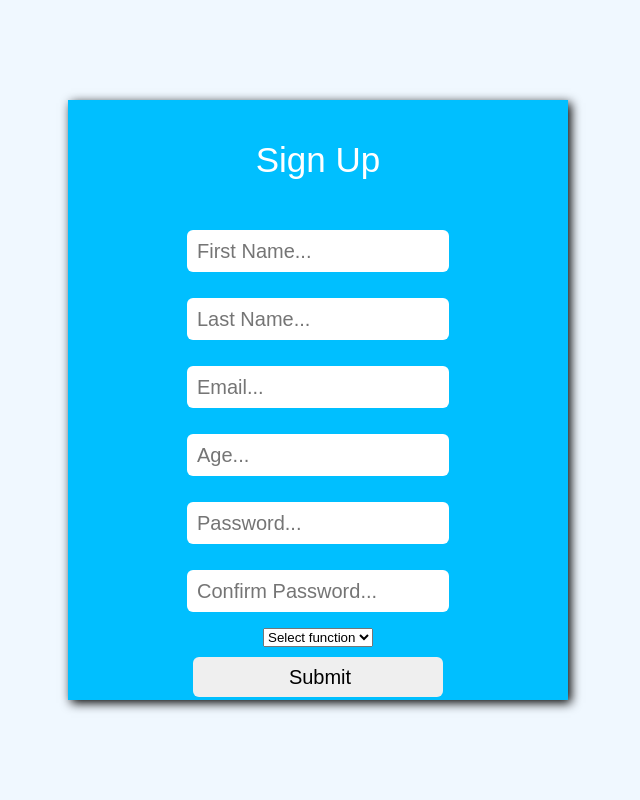
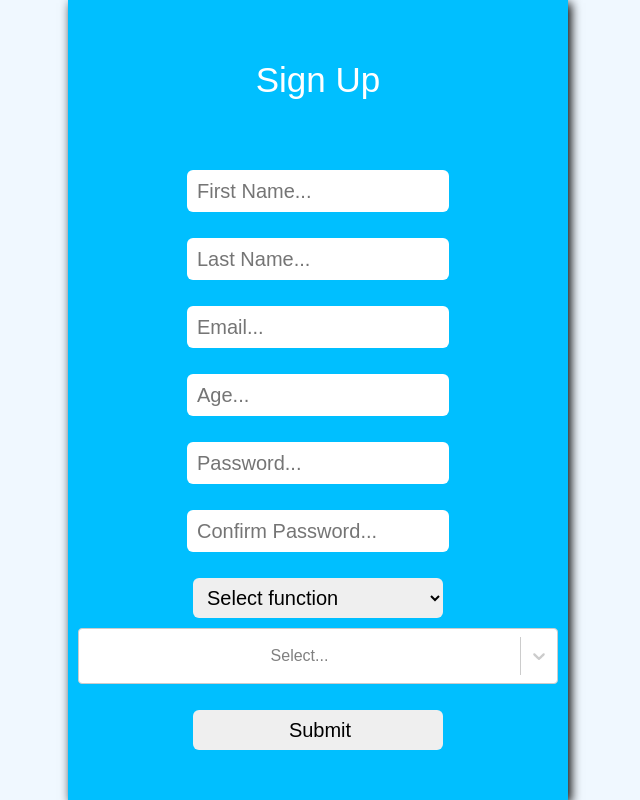
Before and after one commit to tlockhart/react-form, a React (Create React App) app: page / in a window 1280 px wide. Shown: the whole page, without its empty margins (322-962 px from the left). Built offline with nearby package versions, Linux system fonts and the light colour scheme.

Commit message:
chore: Added react-select validation

```diff
--- a/package.json
+++ b/package.json
@@ -11,6 +11,7 @@
     "react-dom": "^17.0.2",
     "react-hook-form": "^7.22.5",
     "react-scripts": "5.0.0",
+    "react-select": "^5.2.1",
     "web-vitals": "^2.1.2",
     "yup": "^0.32.11"
   },
--- a/src/App.css
+++ b/src/App.css
@@ -15,7 +15,7 @@ body {
 
 .Form {
     width: 500px;
-  height: 600px;
+    height: 800px;
     background-color: deepskyblue;
     box-shadow: 3px 3px 10px;
     font-family: Arial, Helvetica, sans-serif;
@@ -37,7 +37,7 @@ body {
     width: 100%;
 }
 
-.inputs input {
+.inputs input, .select {
     width: 250px;
     height: 40px;
     font-size: 20px;
@@ -47,6 +47,10 @@ body {
     margin-top: 10px;
 }
 
+.react-select {
+    margin: 10px;
+}
+
 .inputs #submit {
     cursor: pointer;
 }
--- a/src/Components/Form/index.js
+++ b/src/Components/Form/index.js
@@ -1,19 +1,34 @@
-import React from "react";
+import React, {useState} from "react";
 import "../../App.css";
 import "./options";
 
 import {useForm} from "react-hook-form";
 import {yupResolver} from "@hookform/resolvers/yup";
 import {schema} from "./schema";
+import Select from 'react-select';
+import {Controller} from "react-hook-form";
+
+const options = [
+    {value: 'chocolate', label: 'Chocolate'},
+    {value: 'strawberry', label: 'Strawberry'},
+    {value: 'vanilla', label: 'Vanilla'},
+];
 
 function Form() {
+    const [selectedOption, setSelectedOption] = useState(null);
+    const handleChange = (selectedOption) => {
+        // this.setState({ selectedOption });
+        setSelectedOption(selectedOption);
+        console.log(`Option selected:`, selectedOption);
+    };
     const {
         register,
+        control,
         handleSubmit,
         formState: {errors},
         setValue,
     } = useForm({
-        mode: "onChange",
+        // mode: "onChange",
         resolver: yupResolver(schema),
     });
     //Create submitFormHandler
@@ -43,6 +58,7 @@ function Form() {
                     <p> {errors.confirmPassword && "Passwords Should Match!"} </p>
                     <div>
                         <select
+                            className="select"
                             {...register("func")}
                             onChange={(e) => setValue('func', e.target.value, {shouldValidate: true})}
                         >
@@ -54,6 +70,22 @@ function Form() {
                         </select>
                         {errors.func && <p style={{color: 'red'}}> {errors.func.message}</p>}
                     </div>
+                    <div>
+                        <Controller
+                            name="iceCream"
+                            control={control}
+                            render={({field}) => (
+                                <Select
+                                    {...field}
+                                    isClearable // enable isClearable to demonstrate extra error handling
+                                    isSearchable={false}
+                                    className="react-select"
+                                    options={options}
+                                />
+                            )}
+                        />
+                        <p style={{color: 'red'}}>{errors.iceCream?.message || errors.iceCream?.label.message}</p>
+                    </div>
                     <input type="submit" id="submit"/>
                 </form>
             </div>
--- a/src/Components/Form/schema.js
+++ b/src/Components/Form/schema.js
@@ -7,5 +7,13 @@ export const schema = yup.object().shape({
     // age: yup.number().positive().integer().required(),
     // password: yup.string().min(4).max(15).required(),
     // confirmPassword: yup.string().oneOf([yup.ref("password"), null]),
-    func: yup.string().required()
-}).required();
+    func: yup.string().required(),
+    iceCream: yup.object()
+        .shape({
+            label: yup.string().required("status is required(rs-label)"),
+            value: yup.string().required("status is required(rs-value)")
+        })
+        .nullable() // for handling null value when clearing options via clicking "x"
+        .required("status is required (from outter null check)")
+})
+// .required();
```
Also changed, not shown: 1 other file (tests, documents, lock files or other folders). Lines whose indentation alone changed are shown as unchanged.
